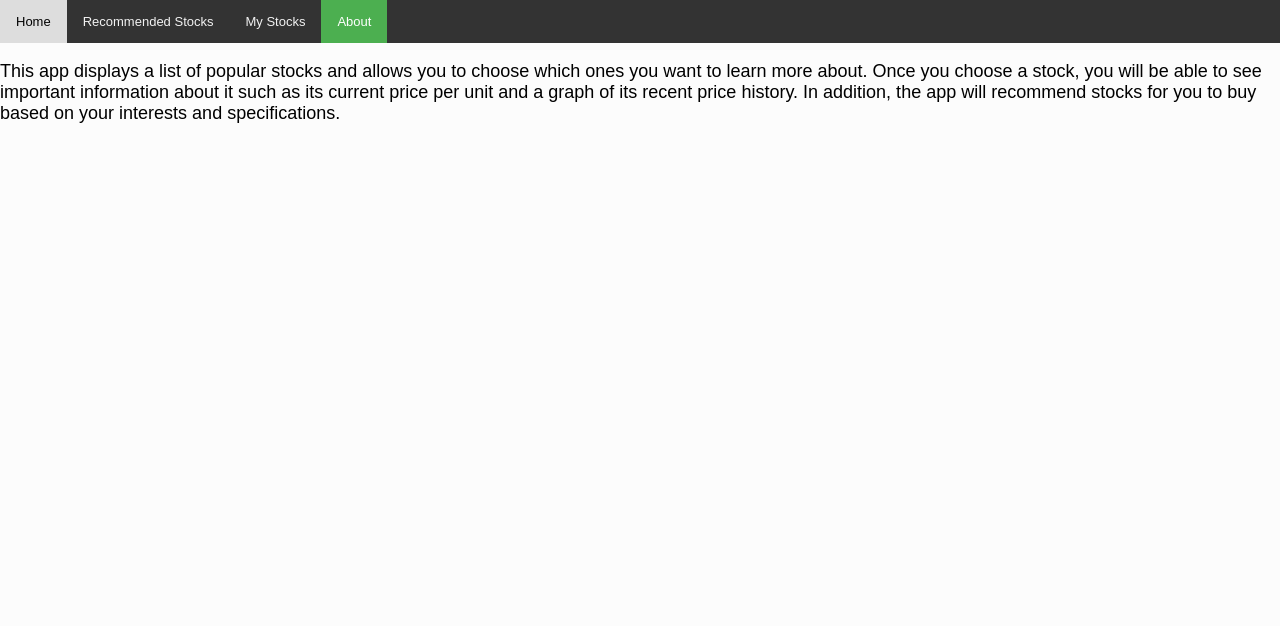
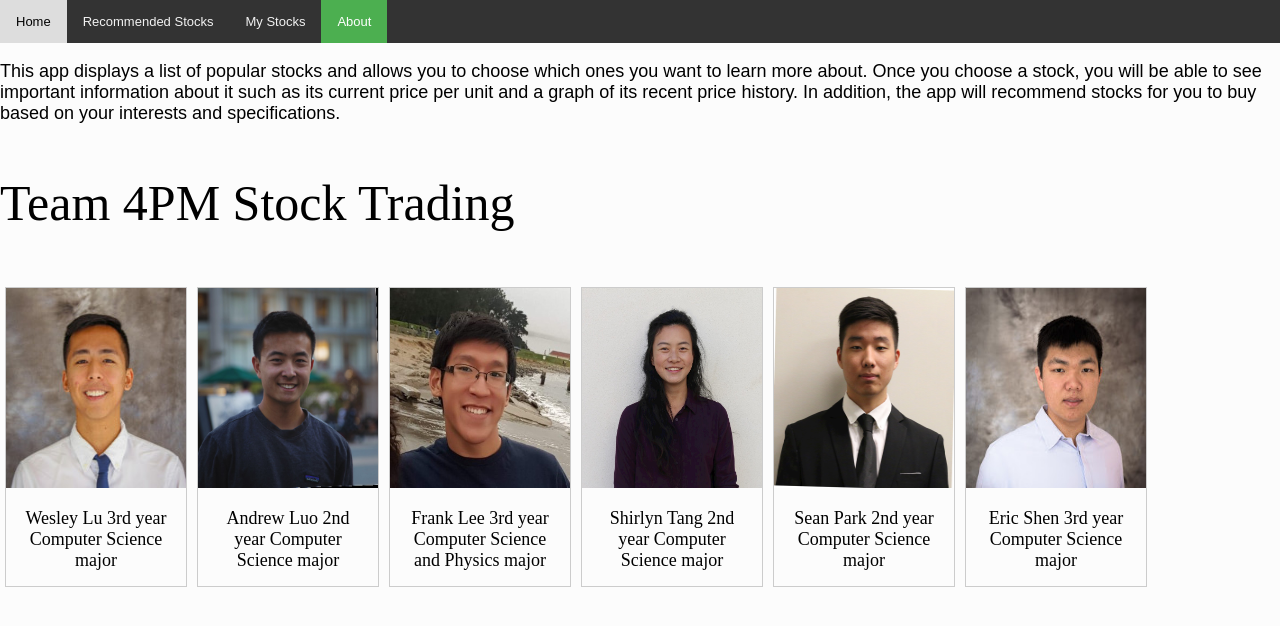
Before and after one commit to ucsb-cs48-w19/4pm-stock-trading, a plain HTML site: page templates/about.html in a window 1280 px wide. Drawn offline with Linux system fonts and the light colour scheme.

Commit message:
Added About page

```diff
--- a/templates/about.html
+++ b/templates/about.html
@@ -1,3 +1,4 @@
+
 <!DOCTYPE html>
 <html>
 
@@ -31,14 +32,35 @@
   background-color: #4CAF50;
   color: white;
 }
+/* style the images with gallery style */
+div.gallery {
+  margin: 5px;
+  border: 1px solid #ccc;
+  float: left;
+  width: 180px;
+}
+
+div.gallery:hover {
+  border: 1px solid #777;
+}
+
+div.gallery img {
+  width: 100%;
+  height: 200;
+}
+
+div.desc {
+  padding: 15px;
+  text-align: center;
+}
 html,
-  body{
+body{
     margin: 0;
     height:100%;
     background: #fcfcfc;
     background-size: cover;
   }
-  section{
+section{
     margin: 50px;
     font-family: 'Raleway', sans-serif;
     margin-top: 0px;
@@ -46,19 +68,52 @@ html,
 </style>
 
 
-
 </head>
 <body>
-
 <div class="topnav">
   <a href="/">Home</a>
   <a href="/recommended">Recommended Stocks</a>
   <a href="/mystocks">My Stocks</a>
   <a class="active" href="/about">About</a>
 </div>
+
 <body style="background-color:rgb(252, 252, 252);">
 <font size = "4">
 <p style = "font-family: Raleway, sans-serif">This app displays a list of popular stocks and allows you to choose which ones you want to learn more about. Once you choose a stock, you will be able to see important information about it such as its current price per unit and a graph of its recent price history. In addition, the app will recommend stocks for you to buy based on your interests and specifications.</p>
+
+
+<p style="font-size:50px;">Team 4PM Stock Trading </p>
+
+<div class = "gallery">
+<img src="/static/wesley.jpg" alt="wesley" width="200" height="200">
+<div class = "desc">Wesley Lu 3rd year Computer Science major</div>
+</div>
+
+<div class = "gallery">
+<img src="/static/andrew.jpg" alt="andrew"  width="200" height="200">
+<div class = "desc" >Andrew Luo 2nd year Computer Science major</div>
+</div>
+
+<div class = "gallery">
+<img src="/static/frank.jpg" alt="frank"  width="200" height="200">
+<div class = "desc">Frank Lee 3rd year Computer Science and Physics major</div>
+</div>
+
+<div class = "gallery">
+<img src="/static/shirlyn.jpg" alt="shirlyn"  width="200" height="200">
+<div class = "desc">Shirlyn Tang 2nd year Computer Science major</div>
+</div>
+
+<div class = "gallery">
+<img src="/static/sean.jpg" alt="sean"  width="200" height="200">
+<div class = "desc">Sean Park 2nd year Computer Science  major</div>
+</div>
+
+<div class = "gallery">
+<img src="/static/eric.jpg" alt="eric"  width="200" height="200">
+<div class = "desc":>Eric Shen 3rd year Computer Science major</div>
+</div>
+
 </body>
 </font>
 </html>
```
Also changed, not shown: static/andrew.jpg (added), static/eric.jpg (added), static/frank.jpg (added), static/sean.jpg (added), static/shirlyn.jpg (added), static/wesley.jpg (added).
